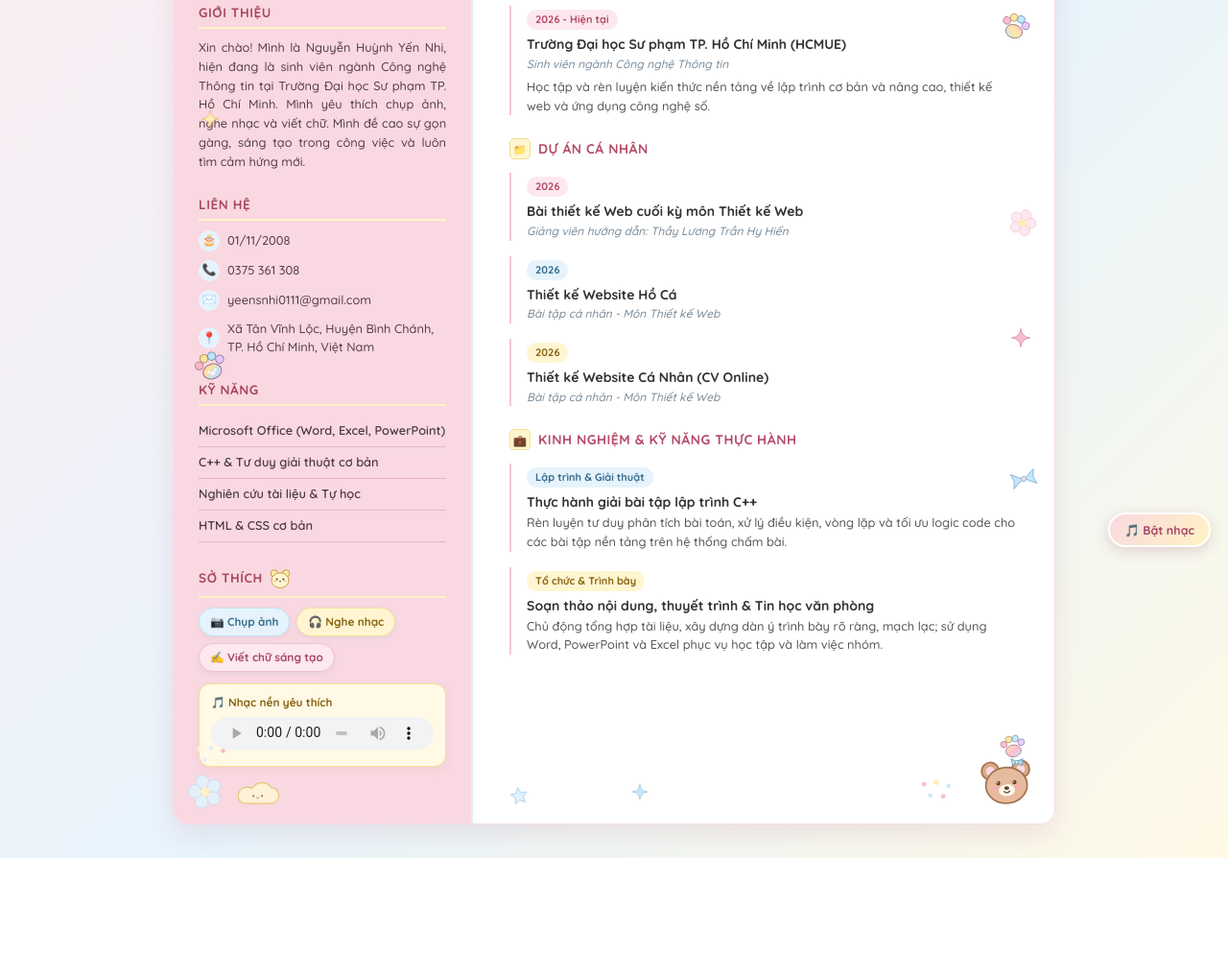
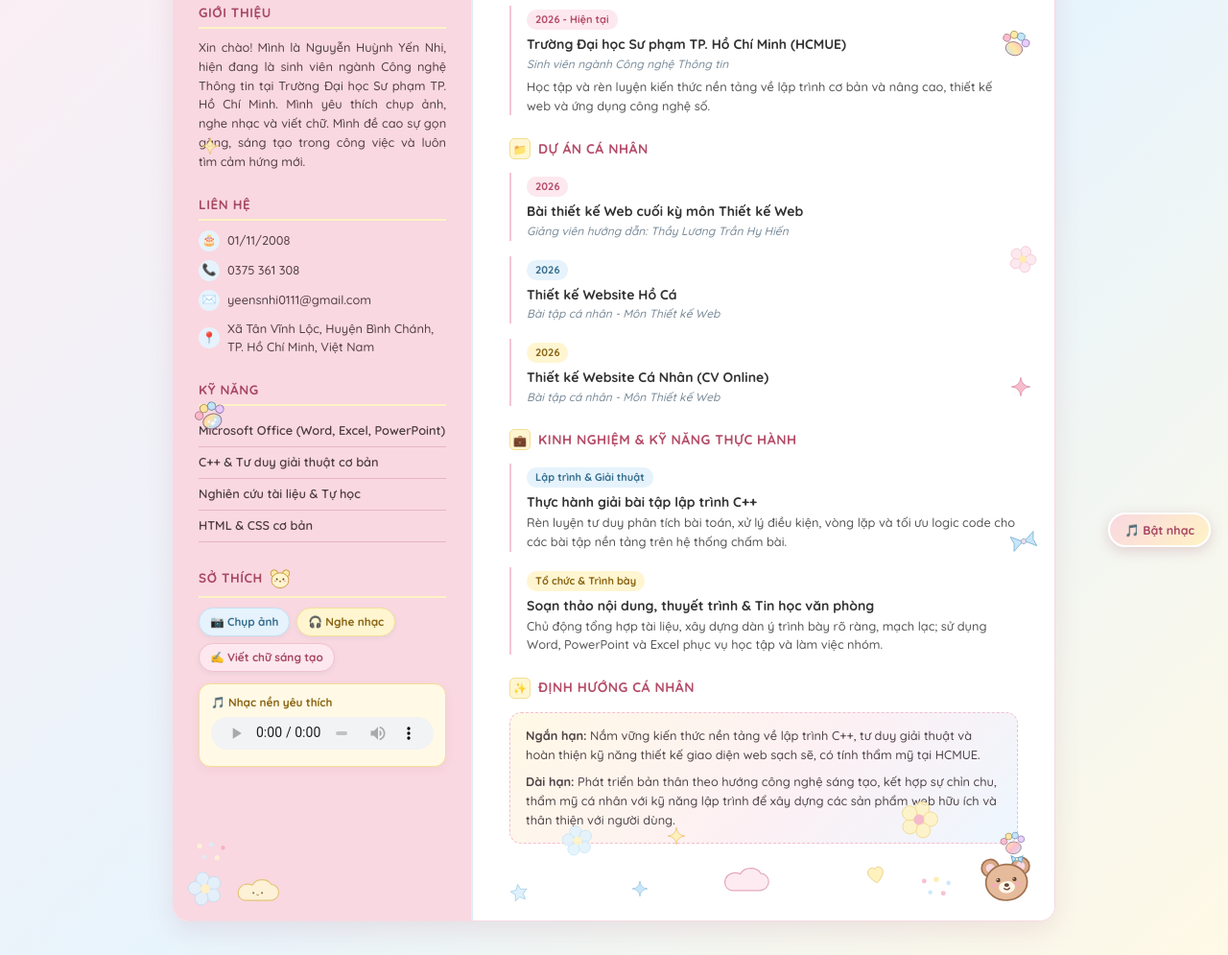
Before and after one commit to yeensnhi0111-art/CV-c-nh-n-, a plain HTML site: page index.html in a window 1280 px wide. Shown: the part 212-1207 px from the top of the page at 96% size. Before the commit the page ends 1106 px from the top, so only its background shows below. Drawn offline with Linux system fonts and the light colour scheme.

Commit message:
Update index.html

```diff
--- a/index.html
+++ b/index.html
@@ -15,6 +15,11 @@
       font-family: 'Quicksand', sans-serif;
     }
 
+    html {
+      -webkit-text-size-adjust: 100%;
+      overflow-x: hidden;
+    }
+
     body {
       background: linear-gradient(135deg, #fdeef2 0%, #e8f4fc 55%, #fff9e6 100%);
       color: #4a4a4a;
@@ -23,6 +28,7 @@
       padding: 35px 15px;
       line-height: 1.55;
       min-height: 100vh;
+      overflow-x: hidden;
     }
 
     .cv-container {
@@ -71,6 +77,24 @@
       transform: rotate(22deg);
     }
 
+    .flower-lower-right {
+      width: 42px;
+      height: 42px;
+      bottom: 84px;
+      right: 120px;
+      opacity: 0.86;
+      transform: rotate(16deg);
+    }
+
+    .flower-lower-mid {
+      width: 34px;
+      height: 34px;
+      bottom: 66px;
+      left: 44%;
+      opacity: 0.84;
+      transform: rotate(-12deg);
+    }
+
     .heart-top-left {
       width: 22px;
       height: 22px;
@@ -87,6 +111,15 @@
       right: 72px;
       opacity: 0.85;
       transform: rotate(14deg);
+    }
+
+    .heart-lower-right {
+      width: 22px;
+      height: 22px;
+      bottom: 36px;
+      right: 175px;
+      opacity: 0.85;
+      transform: rotate(-10deg);
     }
 
     .star-top-center {
@@ -192,6 +225,14 @@
       opacity: 0.82;
     }
 
+    .cloud-lower-right {
+      width: 56px;
+      height: 32px;
+      bottom: 24px;
+      left: 62%;
+      opacity: 0.84;
+    }
+
     /* Nơ ruy băng pastel */
     .ribbon-top-left {
       width: 34px;
@@ -233,6 +274,14 @@
       height: 18px;
       bottom: 24px;
       left: 52%;
+      opacity: 0.85;
+    }
+
+    .sparkle-4 {
+      width: 20px;
+      height: 20px;
+      bottom: 78px;
+      left: 56%;
       opacity: 0.85;
     }
 
@@ -522,20 +571,73 @@
       color: #555555;
     }
 
+    .goal-card {
+      background: linear-gradient(135deg, #fff9e6 0%, #fdf0f4 55%, #edf7fe 100%);
+      border: 1.5px dashed #f2bfd0;
+      border-radius: 12px;
+      padding: 14px 16px;
+      color: #4f4448;
+      font-size: 12.8px;
+      font-weight: 500;
+    }
+
+    .goal-card p + p {
+      margin-top: 8px;
+    }
+
     /* Tương thích màn hình điện thoại */
     @media (max-width: 720px) {
+      body {
+        padding: 12px 8px;
+      }
       .cv-container {
         flex-direction: column;
+        border-radius: 12px;
       }
       .left-column, .right-column {
         width: 100%;
+        max-width: 100%;
         border-right: none;
+        overflow-x: hidden;
       }
       .left-column {
+        padding: 24px 16px;
         border-bottom: 2px solid #dceefb;
+      }
+      .right-column {
+        padding: 24px 16px 68px 16px;
+      }
+      .header-name {
+        font-size: 20px;
+        line-height: 1.25;
+      }
+      .header-subtitle {
+        font-size: 10.5px;
+        letter-spacing: 0.4px;
+      }
+      .item-heading {
+        font-size: 13.5px;
       }
       .avatar-wrapper {
         margin: 0 auto 20px auto;
+      }
+      .cat-paw-rainbow-1,
+      .cat-paw-rainbow-2,
+      .cat-paw-rainbow-3,
+      .flower-mid-right,
+      .flower-lower-right,
+      .flower-lower-mid,
+      .ribbon-mid-right,
+      .heart-right-header,
+      .heart-lower-right,
+      .cloud-lower-right,
+      .dots-cluster-top,
+      .dots-cluster-right,
+      .sparkle-1,
+      .sparkle-2,
+      .sparkle-3,
+      .sparkle-4 {
+        display: none;
       }
     }
   </style>
@@ -558,6 +660,11 @@
     <!-- Trái tim xanh pastel gần đầu trang cột phải -->
     <svg class="decor-item heart-right-header" viewBox="0 0 100 100" aria-hidden="true">
       <path d="M50 86 C50 86 14 60 14 34 C14 20 25 12 37 12 C44 12 48 16 50 21 C52 16 56 12 63 12 C75 12 86 20 86 34 C86 60 50 86 50 86 Z" fill="#c7e6fa" stroke="#7fb7dc" stroke-width="3"/>
+    </svg>
+
+    <!-- Trái tim vàng pastel vùng dưới bên phải -->
+    <svg class="decor-item heart-lower-right" viewBox="0 0 100 100" aria-hidden="true">
+      <path d="M50 86 C50 86 14 60 14 34 C14 20 25 12 37 12 C44 12 48 16 50 21 C52 16 56 12 63 12 C75 12 86 20 86 34 C86 60 50 86 50 86 Z" fill="#fff0b3" stroke="#dfb952" stroke-width="3"/>
     </svg>
 
     <!-- Ngôi sao vàng pastel phía trên -->
@@ -586,6 +693,11 @@
       <circle cx="57" cy="41" r="2.8" fill="#785c24"/>
       <circle cx="81" cy="41" r="2.8" fill="#785c24"/>
       <path d="M66 46 Q69 49 72 46" fill="none" stroke="#785c24" stroke-width="2" stroke-linecap="round"/>
+    </svg>
+
+    <!-- Đám mây hồng pastel vùng dưới cột phải -->
+    <svg class="decor-item cloud-lower-right" viewBox="0 0 140 80" aria-hidden="true">
+      <path d="M34 62 H104 C118 62 128 52 128 39 C128 27 119 18 107 17 C102 8 92 4 81 4 C69 4 59 10 54 19 C50 17 45 16 40 16 C25 16 14 27 14 41 C14 53 23 62 34 62 Z" fill="#fde8ef" stroke="#df99b0" stroke-width="3" stroke-linejoin="round"/>
     </svg>
 
     <!-- Chân mèo cầu vồng 1 (cột trái) -->
@@ -647,7 +759,7 @@
       <rect x="51" y="36" width="18" height="18" rx="6" fill="#f9d8e1" stroke="#6aa6cc" stroke-width="3"/>
     </svg>
 
-    <!-- Lấp lánh 1, 2, 3 -->
+    <!-- Lấp lánh 1, 2, 3, 4 -->
     <svg class="decor-item sparkle-1" viewBox="0 0 100 100" aria-hidden="true">
       <path d="M50 6 Q54 46 94 50 Q54 54 50 94 Q46 54 6 50 Q46 46 50 6 Z" fill="#fff0b3" stroke="#dfa93b" stroke-width="3"/>
     </svg>
@@ -658,6 +770,10 @@
 
     <svg class="decor-item sparkle-3" viewBox="0 0 100 100" aria-hidden="true">
       <path d="M50 6 Q54 46 94 50 Q54 54 50 94 Q46 54 6 50 Q46 46 50 6 Z" fill="#bfe3f9" stroke="#6aa6cc" stroke-width="3"/>
+    </svg>
+
+    <svg class="decor-item sparkle-4" viewBox="0 0 100 100" aria-hidden="true">
+      <path d="M50 6 Q54 46 94 50 Q54 54 50 94 Q46 54 6 50 Q46 46 50 6 Z" fill="#fff0b3" stroke="#dfa93b" stroke-width="3"/>
     </svg>
 
     <!-- Cụm chấm bi trên -->
@@ -716,6 +832,26 @@
       <circle cx="33" cy="73" r="18" fill="#fce4ec" stroke="#f2b6c9" stroke-width="2.5"/>
       <circle cx="23" cy="41" r="18" fill="#fce4ec" stroke="#f2b6c9" stroke-width="2.5"/>
       <circle cx="50" cy="50" r="13" fill="#ffe89e"/>
+    </svg>
+
+    <!-- Bông hoa vàng pastel vùng dưới cột phải -->
+    <svg class="decor-item flower-lower-right" viewBox="0 0 100 100" aria-hidden="true">
+      <circle cx="50" cy="22" r="18" fill="#fff3c4" stroke="#f0d57d" stroke-width="2"/>
+      <circle cx="77" cy="41" r="18" fill="#fff3c4" stroke="#f0d57d" stroke-width="2"/>
+      <circle cx="67" cy="73" r="18" fill="#fff3c4" stroke="#f0d57d" stroke-width="2"/>
+      <circle cx="33" cy="73" r="18" fill="#fff3c4" stroke="#f0d57d" stroke-width="2"/>
+      <circle cx="23" cy="41" r="18" fill="#fff3c4" stroke="#f0d57d" stroke-width="2"/>
+      <circle cx="50" cy="50" r="13" fill="#f7b2c4"/>
+    </svg>
+
+    <!-- Bông hoa xanh dương pastel vùng dưới giữa -->
+    <svg class="decor-item flower-lower-mid" viewBox="0 0 100 100" aria-hidden="true">
+      <circle cx="50" cy="22" r="18" fill="#e1f2fc" stroke="#b9def5" stroke-width="2"/>
+      <circle cx="77" cy="41" r="18" fill="#e1f2fc" stroke="#b9def5" stroke-width="2"/>
+      <circle cx="67" cy="73" r="18" fill="#e1f2fc" stroke="#b9def5" stroke-width="2"/>
+      <circle cx="33" cy="73" r="18" fill="#e1f2fc" stroke="#b9def5" stroke-width="2"/>
+      <circle cx="23" cy="41" r="18" fill="#e1f2fc" stroke="#b9def5" stroke-width="2"/>
+      <circle cx="50" cy="50" r="13" fill="#fff3c4"/>
     </svg>
 
     <!-- Bé gấu con nâu kem đội nơ xanh pastel ở góc dưới bên phải -->
@@ -886,6 +1022,14 @@
           <p class="item-desc">Chủ động tổng hợp tài liệu, xây dựng dàn ý trình bày rõ ràng, mạch lạc; sử dụng Word, PowerPoint và Excel phục vụ học tập và làm việc nhóm.</p>
         </div>
       </section>
+
+      <section class="right-section">
+        <h2 class="right-title"><span class="right-title-icon">✨</span> Định hướng cá nhân</h2>
+        <div class="goal-card">
+          <p><strong>Ngắn hạn:</strong> Nắm vững kiến thức nền tảng về lập trình C++, tư duy giải thuật và hoàn thiện kỹ năng thiết kế giao diện web sạch sẽ, có tính thẩm mỹ tại HCMUE.</p>
+          <p><strong>Dài hạn:</strong> Phát triển bản thân theo hướng công nghệ sáng tạo, kết hợp sự chỉn chu, thẩm mỹ cá nhân với kỹ năng lập trình để xây dựng các sản phẩm web hữu ích và thân thiện với người dùng.</p>
+        </div>
+      </section>
     </main>
   </div>
 
```
